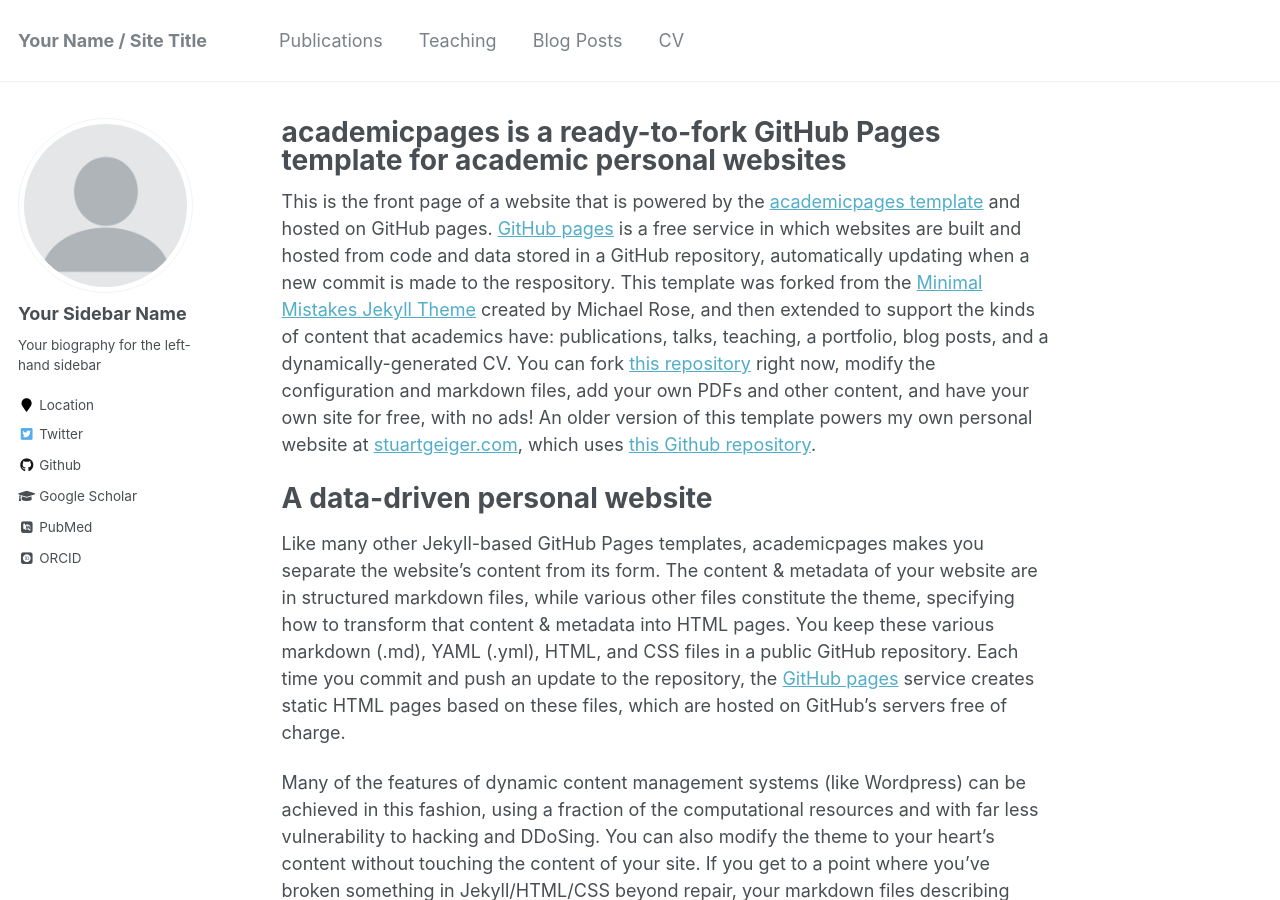
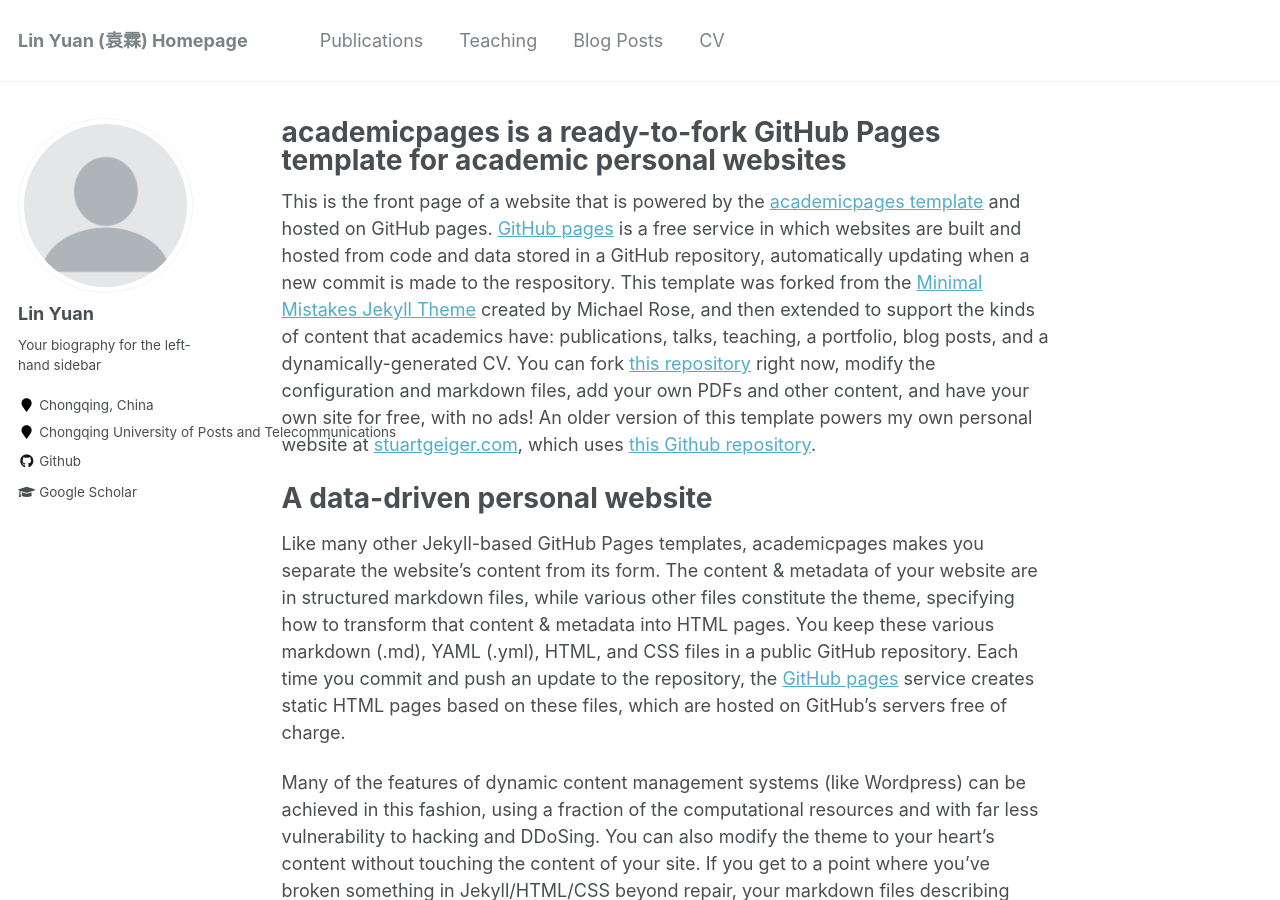
Before and after one commit to fkeufss/fkeufss.github.io, a Jekyll site: the page built from _pages/about.md, in a window 1280 px wide and 900 px high. Built offline with Jekyll 4.4.1, drawn with Linux system fonts in a browser that asks for light colours; some web fonts are replaced; some of the changed text lies outside the part shown.

```diff
--- a/_config.yml
+++ b/_config.yml
@@ -7,13 +7,13 @@
 
 # Site Settings
 locale                   : "en-US"
-title                    : "Your Name / Site Title"
+title                    : "Lin Yuan (袁霖) Homepage"
 title_separator          : "-"
-name                     : &name "Your Name"
+name                     : &name "Lin Yuan"
 description              : &description "personal description"
-url                      : https://academicpages.github.io # the base hostname & protocol for your site e.g. "https://mmistakes.github.io"
+url                      : https://fkeufss.github.io # the base hostname & protocol for your site e.g. "https://mmistakes.github.io"
 baseurl                  : "" # the subpath of your site, e.g. "/blog"
-repository               : "academicpages/academicpages.github.io"
+repository               : "fkeufss/fkeufss.github.io"
 teaser                   :  # filename of teaser fallback teaser image placed in /images/, .e.g. "500x300.png"
 breadcrumbs              : false # true, false (default)
 words_per_minute         : 160
@@ -80,13 +80,13 @@ analytics:
 
 # Site Author
 author:
-  name             : "Your Sidebar Name"
+  name             : "Lin Yuan"
   avatar           : "profile.png"
   bio              : "Your biography for the left-hand sidebar"
-  location         : "Location"
-  employer         :
-  pubmed           : "https://www.ncbi.nlm.nih.gov/pubmed/?term=john+snow"
-  googlescholar    : "http://yourfullgooglescholarurl.com"
+  location         : "Chongqing, China"
+  employer         : "Chongqing University of Posts and Telecommunications"
+  pubmed           :
+  googlescholar    : "https://scholar.google.com/citations?user=I8keojsAAAAJ&hl=en"
   email            :
   researchgate     :  # example: "https://www.researchgate.net/profile/yourprofile"
   uri              :
@@ -96,20 +96,20 @@ author:
   flickr           :
   facebook         :
   foursquare       :
-  github           : "academicpages"
+  github           : "fkeufss"
   google_plus      :
   keybase          :
   instagram        :
   impactstory      : #"https://profiles.impactstory.org/u/xxxx-xxxx-xxxx-xxxx"
   lastfm           :
   linkedin         :
-  orcid            : "http://orcid.org/yourorcidurl"
+  orcid            :
   pinterest        :
   soundcloud       :
   stackoverflow    : # http://stackoverflow.com/users/123456/username
   steam            :
   tumblr           :
-  twitter          : "replacethistwitterhandle"
+  twitter          :
   vine             :
   weibo            :
   xing             :
```
